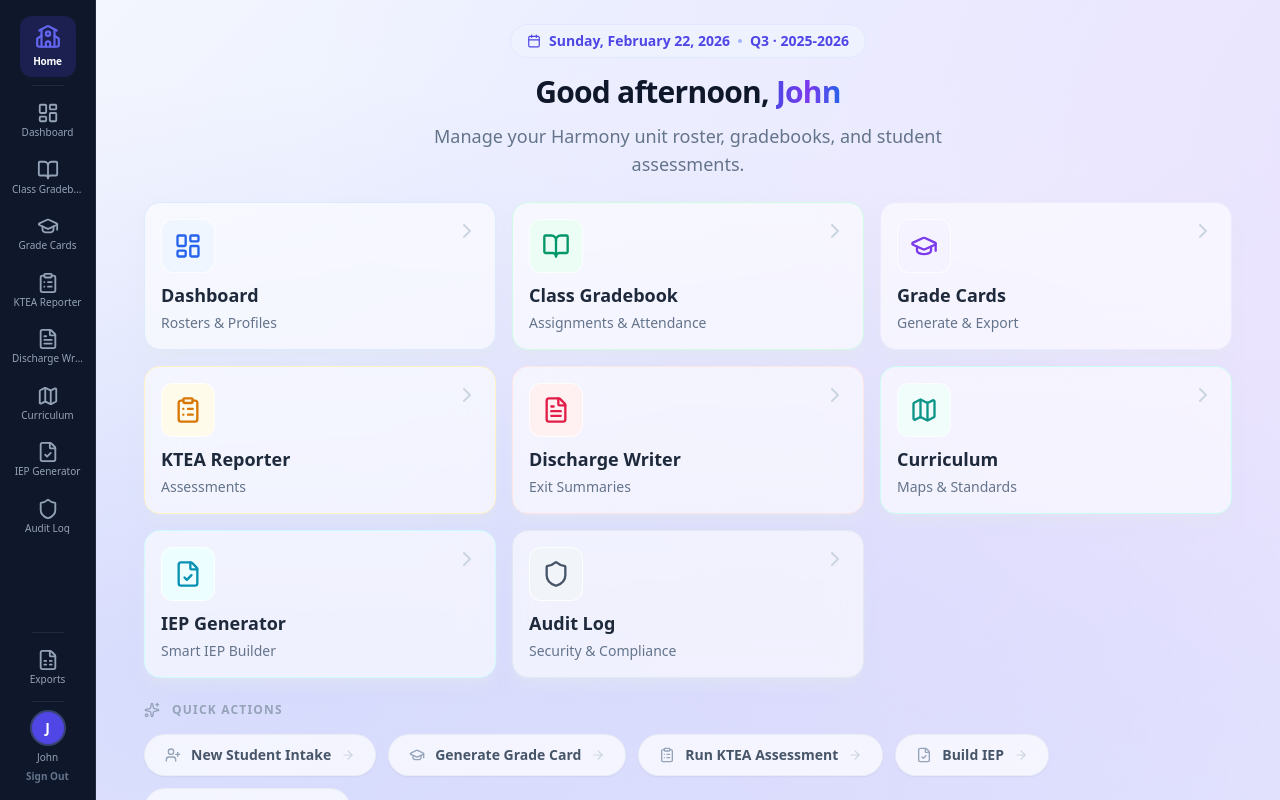
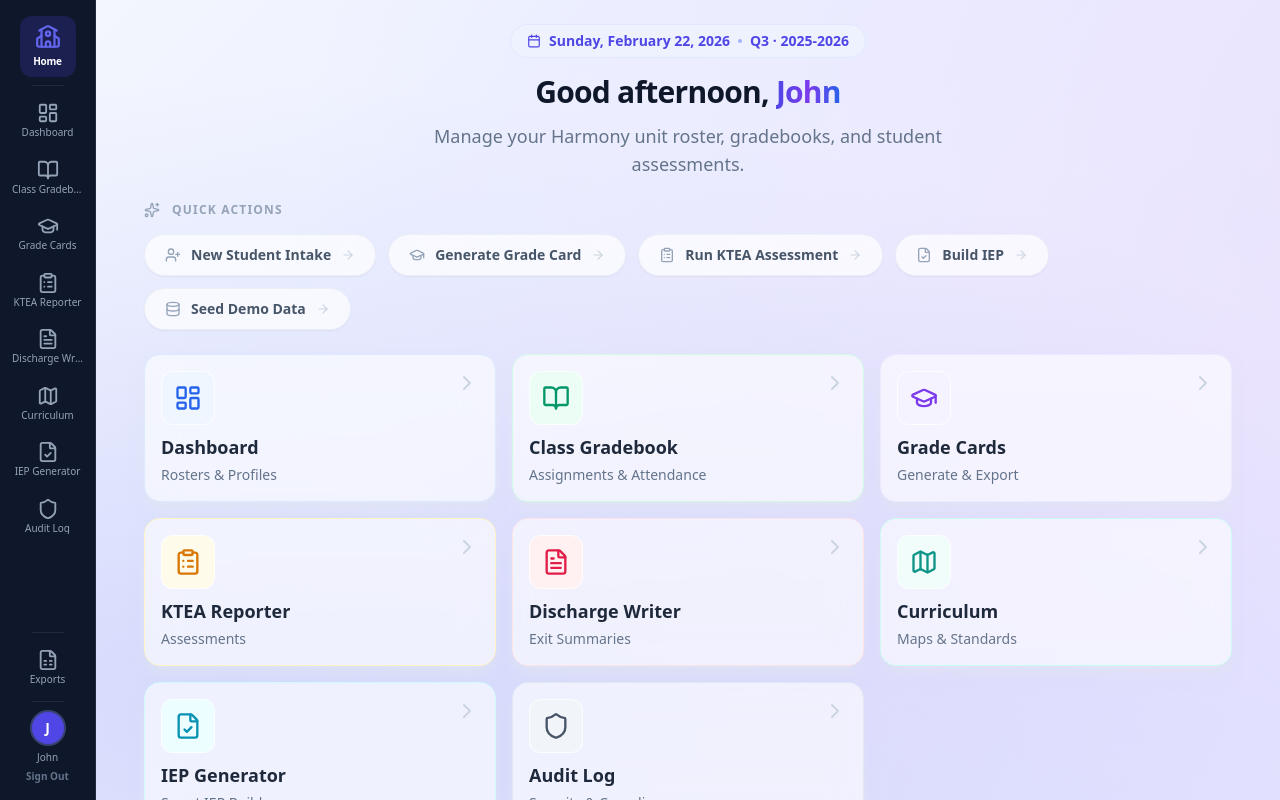
Before and after one commit to johngawin815/lakeland-grader, a React (Create React App) app: page / in a window 1280 px wide. Both pictures are taken after a click on the button "Sign in with Microsoft". Built offline with nearby package versions, Linux system fonts and the light colour scheme; no server answers; what @azure/cosmos would draw is missing.

Commit message:
The quick actions section is now positioned above the module grid on your main page. This ensures that busy teachers will see the quick actions immediately without needing to scroll. If you need further adjustments or want to make the quick actions sticky or more prominent, let me know!

```diff
--- a/src/components/layout/HubShell.js
+++ b/src/components/layout/HubShell.js
@@ -258,23 +258,9 @@ const HubShell = () => {
               </div>
 
 
-              {/* === MODULE GRID === */}
-              <div className="grid grid-cols-1 sm:grid-cols-2 lg:grid-cols-3 gap-4 mb-6">
-                {visibleModules.map((m, index) => (
-                  <LaunchCard
-                    key={m.id}
-                    icon={m.icon}
-                    title={m.title}
-                    desc={m.desc}
-                    color={m.color}
-                    delay={400 + (index * 80)}
-                    onClick={() => navigateTo(m.id)}
-                  />
-                ))}
-              </div>
 
               {/* === QUICK ACTIONS === */}
-              <div className="animate-slide-up" style={{ animationDelay: '900ms' }}>
+              <div className="animate-slide-up mb-6" style={{ animationDelay: '900ms' }}>
                 <div className="flex items-center gap-3 mb-4">
                   <Sparkles size={16} className="text-slate-400" />
                   <span className="text-xs font-bold text-slate-400 uppercase tracking-widest">
@@ -292,6 +278,21 @@ const HubShell = () => {
                     onClick={() => navigateTo('iep')} />
                   <SeedButton status={seedStatus} message={seedMessage} onClick={handleSeedDemoData} />
                 </div>
+              </div>
+
+              {/* === MODULE GRID === */}
+              <div className="grid grid-cols-1 sm:grid-cols-2 lg:grid-cols-3 gap-4">
+                {visibleModules.map((m, index) => (
+                  <LaunchCard
+                    key={m.id}
+                    icon={m.icon}
+                    title={m.title}
+                    desc={m.desc}
+                    color={m.color}
+                    delay={400 + (index * 80)}
+                    onClick={() => navigateTo(m.id)}
+                  />
+                ))}
               </div>
 
             </div>
```
